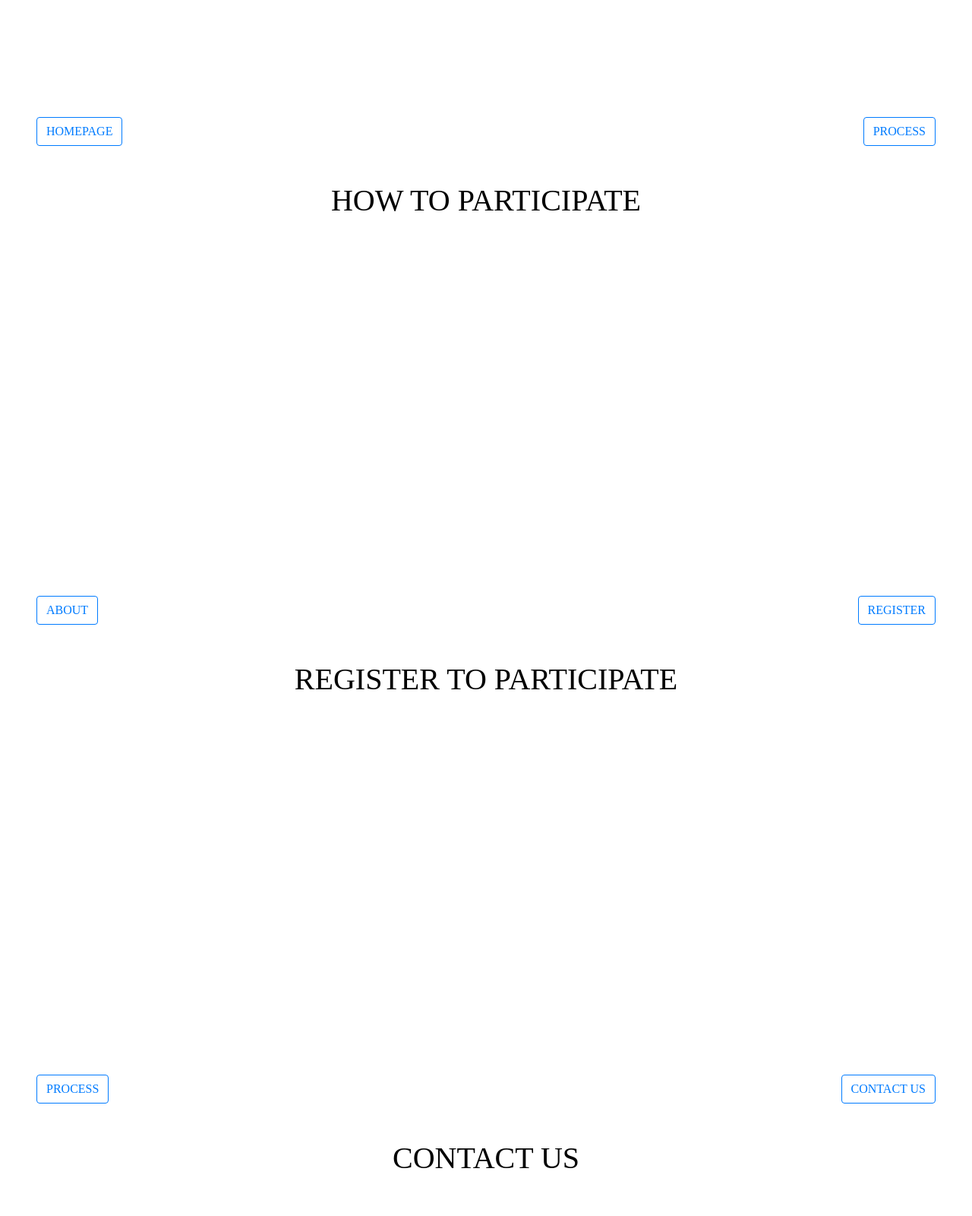
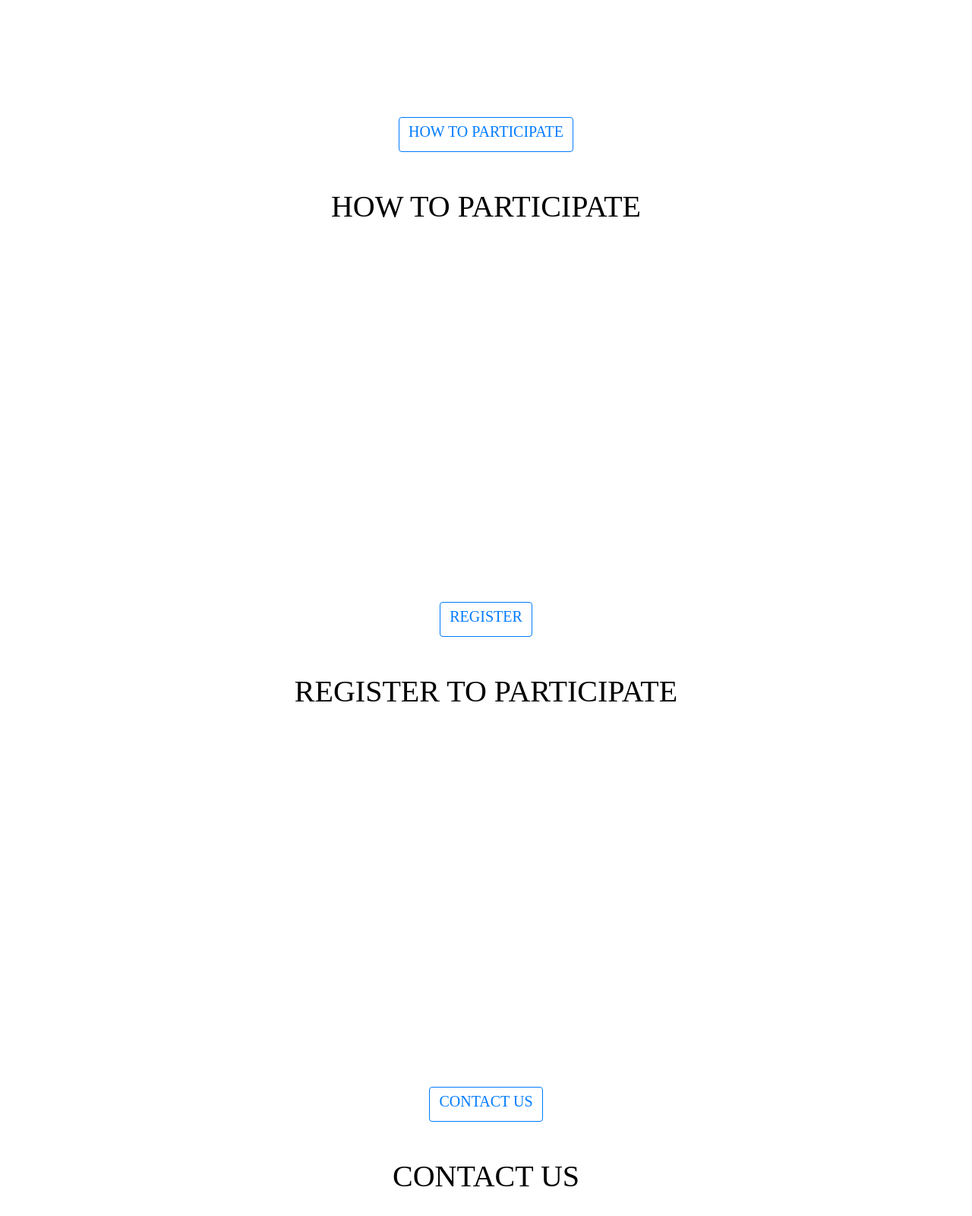
Before and after one commit to pandeyroshan/roshan172.github.io, a plain HTML site: page blog.html in a window 1280 px wide. Shown: the part 1074-2674 px from the top of the page at 76% size. Drawn offline with nearby package versions, Linux system fonts and the light colour scheme; a web font is replaced by a local one.

Commit message:
Update blog.html

```diff
--- a/blog.html
+++ b/blog.html
@@ -11,10 +11,10 @@
 <div class="container-fluid" id="homepage">
     <div class="d-flex">
         <div class="mr-auto p-2" id="app_name"><h1>BIT-BLOG</h1></div>
-        <div class="p-2" id="abt"><a href="#about_section">ABOUT</a></div>
-        <div class="p-2" id="prcss"><a href="#process_section">PROCESS</div>
-        <div class="p-2" id="rgstr"><a href="#register_section">REGISTER</div>
-        <div class="p-2" id="cntct"><a href="#contact_section">CONTACT US</div>
+        <div class="p-2" id="abt"><a href="#about_section"><h4>ABOUT</h4></a></div>
+        <div class="p-2" id="prcss"><a href="#process_section"><h4>PROCESS</h4></div>
+        <div class="p-2" id="rgstr"><a href="#register_section"><h4>REGISTER</h4></div>
+        <div class="p-2" id="cntct"><a href="#contact_section"><h4>CONTACT US</h4></div>
     </div>
 </div>
 
@@ -39,11 +39,8 @@
   <br><br><br><br><br><br><br>
   <br><br><br><br><br><br><br>
   <br><br><br><br><br><br>
-  <div class="text-left ml-5" id="about_prev">
-    <a href="#homepage"><button type="button" class="btn btn-outline-primary">HOMEPAGE</button></a>
-  </div>
-  <div class="text-right mr-5" id="about_next">
-    <a href="#process_section"><button type="button" class="btn btn-outline-primary">PROCESS</button></a>
+  <div class="btn1">
+    <a href="#process_section"><button type="button" class="btn btn-outline-primary"><h5 class='btntxt1'>HOW TO PARTICIPATE</h5></button></a>
   </div>
   <br><br>
 </section>
@@ -57,11 +54,8 @@
   <br><br><br><br><br><br><br>
   <br><br><br><br><br><br><br>
   <br><br><br><br><br><br>
-  <div class="text-left ml-5" id="about_prev">
-    <a href="#about_section"><button type="button" class="btn btn-outline-primary">ABOUT</button></a>
-  </div>
-  <div class="text-right mr-5" id="about_next">
-    <a href="#register_section"><button type="button" class="btn btn-outline-primary">REGISTER</button></a>
+  <div class="btn1">
+    <a href="#register_section"><button type="button" class="btn btn-outline-primary"><h5 class='btntxt2'>REGISTER</h5></button></a>
   </div>
   <br><br>
 </section>
@@ -75,11 +69,8 @@
   <br><br><br><br><br><br><br>
   <br><br><br><br><br><br><br>
   <br><br><br><br><br><br>
-  <div class="text-left ml-5" id="about_prev">
-    <a href="#process_section"><button type="button" class="btn btn-outline-primary">PROCESS</button></a>
-  </div>
-  <div class="text-right mr-5" id="about_next">
-    <a href="#contact_section"><button type="button" class="btn btn-outline-primary">CONTACT US</button></a>
+  <div class="btn1">
+    <a href="#contact_section"><button type="button" class="btn btn-outline-primary"><h5 class='btntxt3'>CONTACT US</h5></button></a>
   </div>
   <br><br>
 </section>
@@ -93,13 +84,8 @@
   <br><br><br><br><br><br><br>
   <br><br><br><br><br><br><br>
   <br><br><br><br><br><br>
-  <div class="text-left ml-5" id="about_prev">
-    <a href="#register_section"><button type="button" class="btn btn-outline-primary">REGISTER</button></a>
-  </div>
-  <div class="text-right mr-5" id="about_next">
-    <a href="#homepage"><button type="button" class="btn btn-outline-primary">HOMEPAGE</button></a>
-  </div>
   <br><br>
+<br><br>
 </section>
 
 </body>
```
